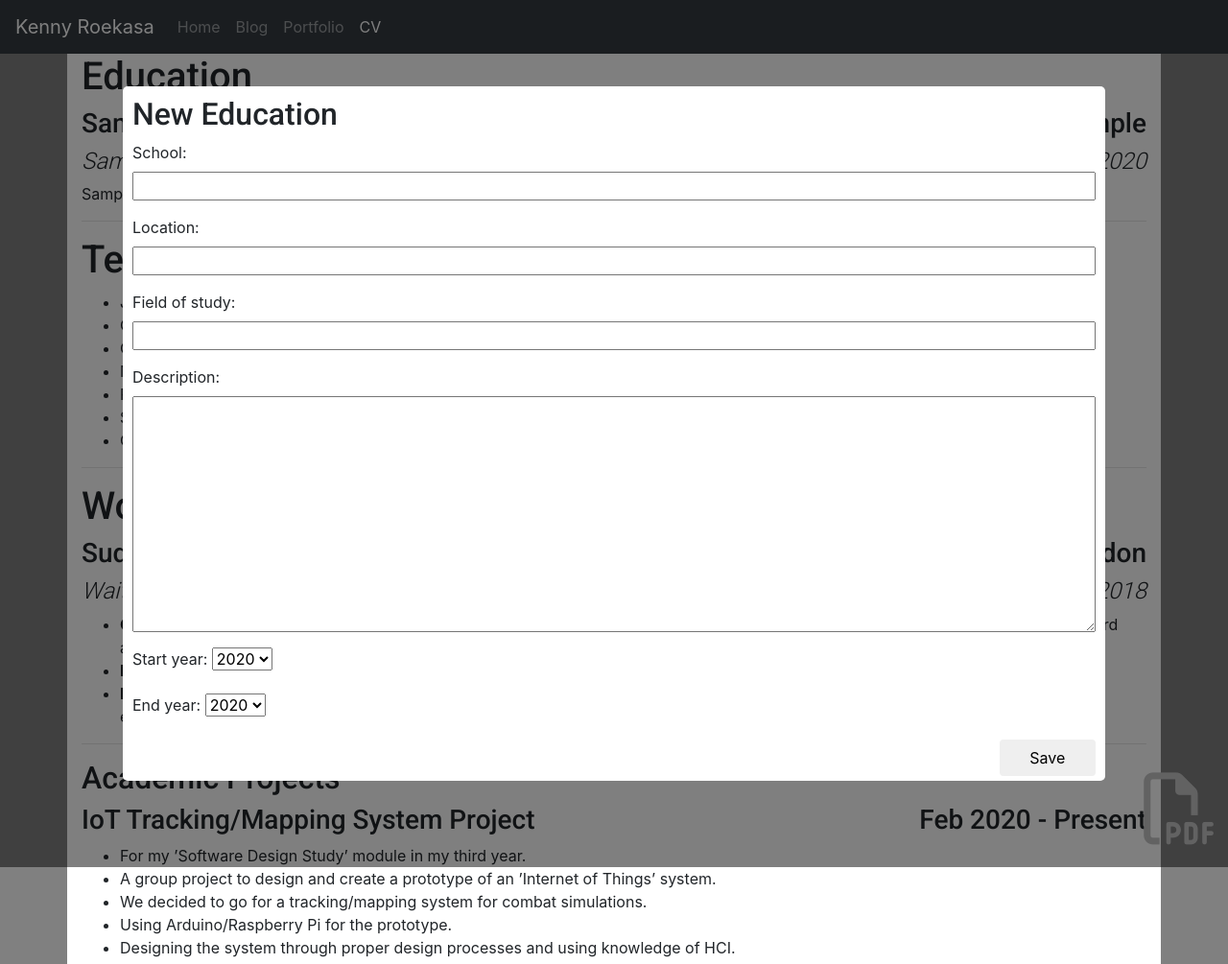
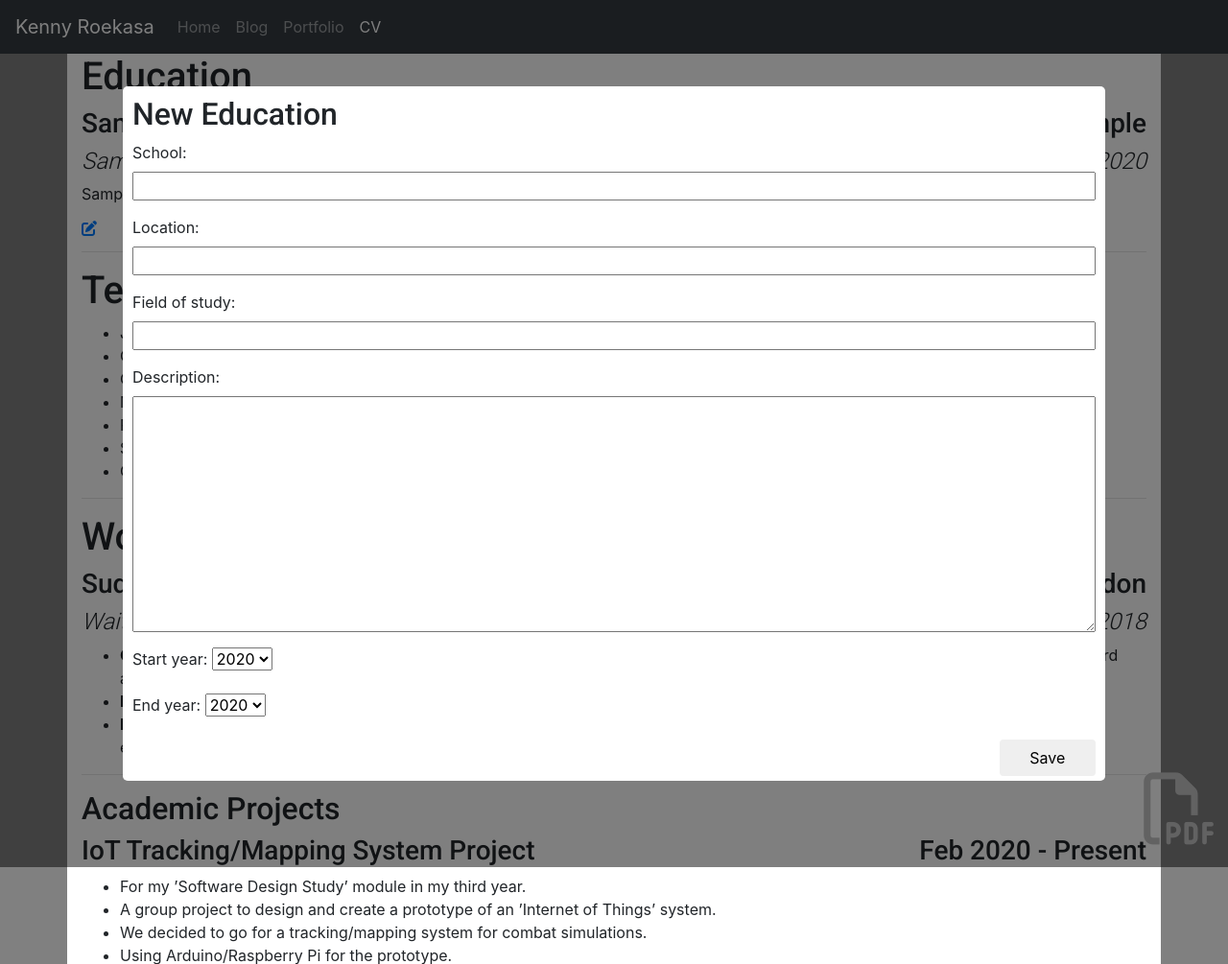
Before and after one commit to KenRoekasa/WebApp, a Django app: page /cv/edit/education/new/ in a window 1280 px wide. Shown: the top 1005 px of the page at 96% size. Run offline with Django 3.2, Linux system fonts and the light colour scheme; tables that the repository leaves empty hold one stand-in row (values such as "Sample post"); some libraries are stand-ins or nearby versions.

Commit message:
Initital education edit code writing

```diff
--- a/app/templates/app/cv.html
+++ b/app/templates/app/cv.html
@@ -5,15 +5,15 @@
         <h1>Education</h1>
         {% if user.is_authenticated %}
         <div>
-            <a href="{% url 'cv_new' %}" id='education_add_button'><i class="fas fa-plus-circle"></i></a>
+            <a href="{% url 'cv_education_new' %}" id='education_add_button'><i class="fas fa-plus-circle"></i></a>
         </div>
         {% endif %}
 
         {% for education in educations %}
         <div class="school_wrapper">
             <div class="left_right">
-                <h3 class ="school" id="left">{{ education.school }}</h3>
-                <h3 class ="location" id="right">{{ education.location }}</h3>
+                <h3 class="school" id="left">{{ education.school }}</h3>
+                <h3 class="location" id="right">{{ education.location }}</h3>
             </div>
             <div class="left_right">
                 <h4 class="cv_subheader field_of_study" id="left">{{ education.field_of_study }}</h4>
@@ -21,9 +21,11 @@
             </div>
             <div>
                 <p>
-                {{ education.description }}
+                    {{ education.description }}
                 </p>
             </div>
+            <div><a href="{% url 'cv_education_edit' pk=education.pk %}" id='edit_education_btn'><i
+                    class="fas fa-edit"></i></a></div>
         </div>
         {% endfor %}
         <hr class="solid">
--- a/app/urls.py
+++ b/app/urls.py
@@ -12,8 +12,8 @@ urlpatterns = [
     path('portfolio/<int:pk>/', views.project_detail, name='portfolio_detail'),
     path('cv/', views.cv, name='cv'),
     path('blog/new/', views.blog_new, name='blog_new'),
-    path('cv/edit/education/new/', views.cv_education_new, name='cv_new'),
-    path('cv/edit/education/<int:pk>/', views.cv_education_edit, name='cv_edit'),
+    path('cv/edit/education/new/', views.cv_education_new, name='cv_education_new'),
+    path('cv/edit/education/<int:pk>/', views.cv_education_edit, name='cv_education_edit'),
 
 ]
 
--- a/functional_test.py
+++ b/functional_test.py
@@ -143,7 +143,7 @@ class CVEditTest(unittest.TestCase):
 
         # Notices Edit button next to University of Birmingham
 
-        edit_button = self.browser.find_elements_by_class('edit_education_btn')[0]
+        edit_button = self.browser.find_elements_by_id('edit_education_btn')[0]
 
         # Clicks edit button
         edit_button.click()
```
